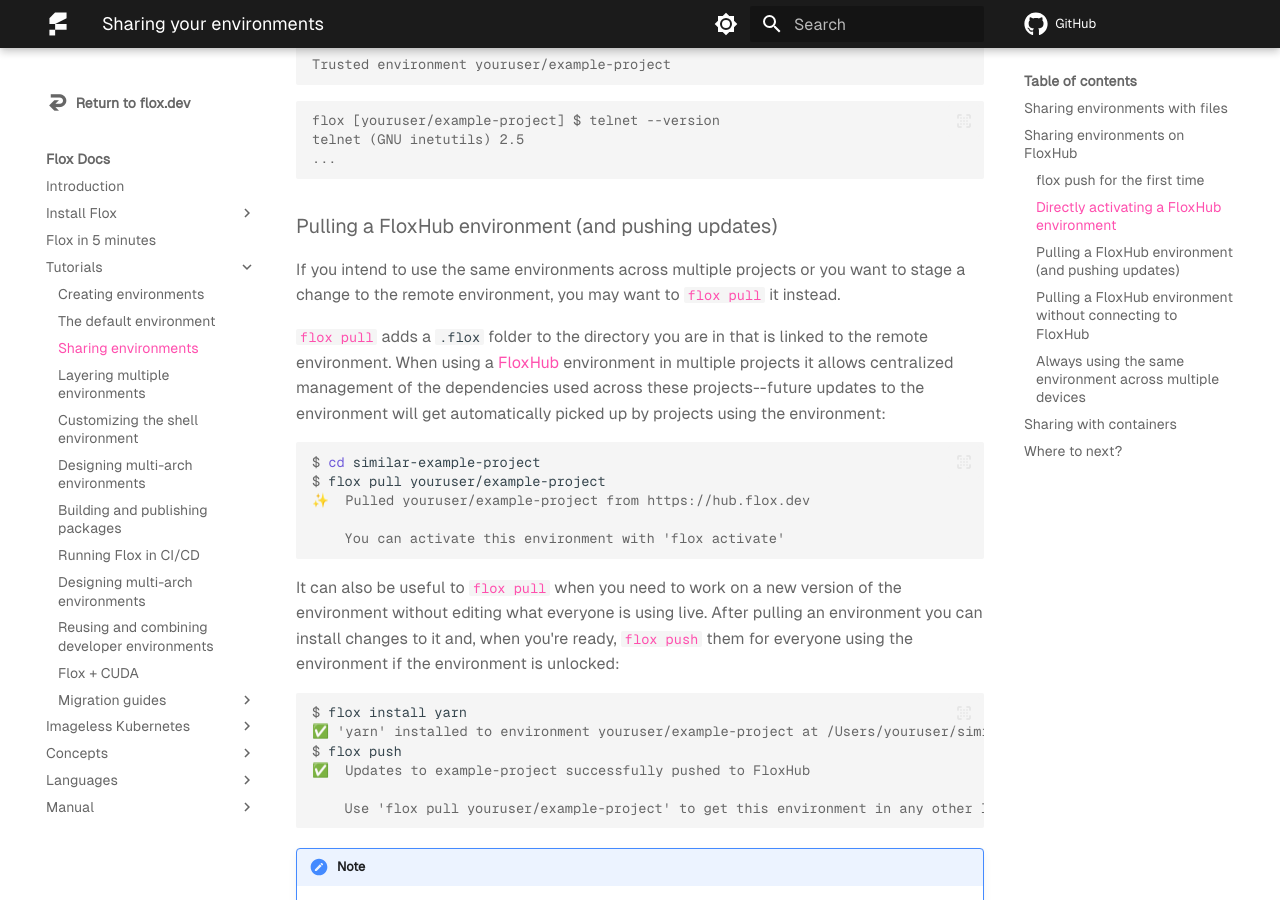
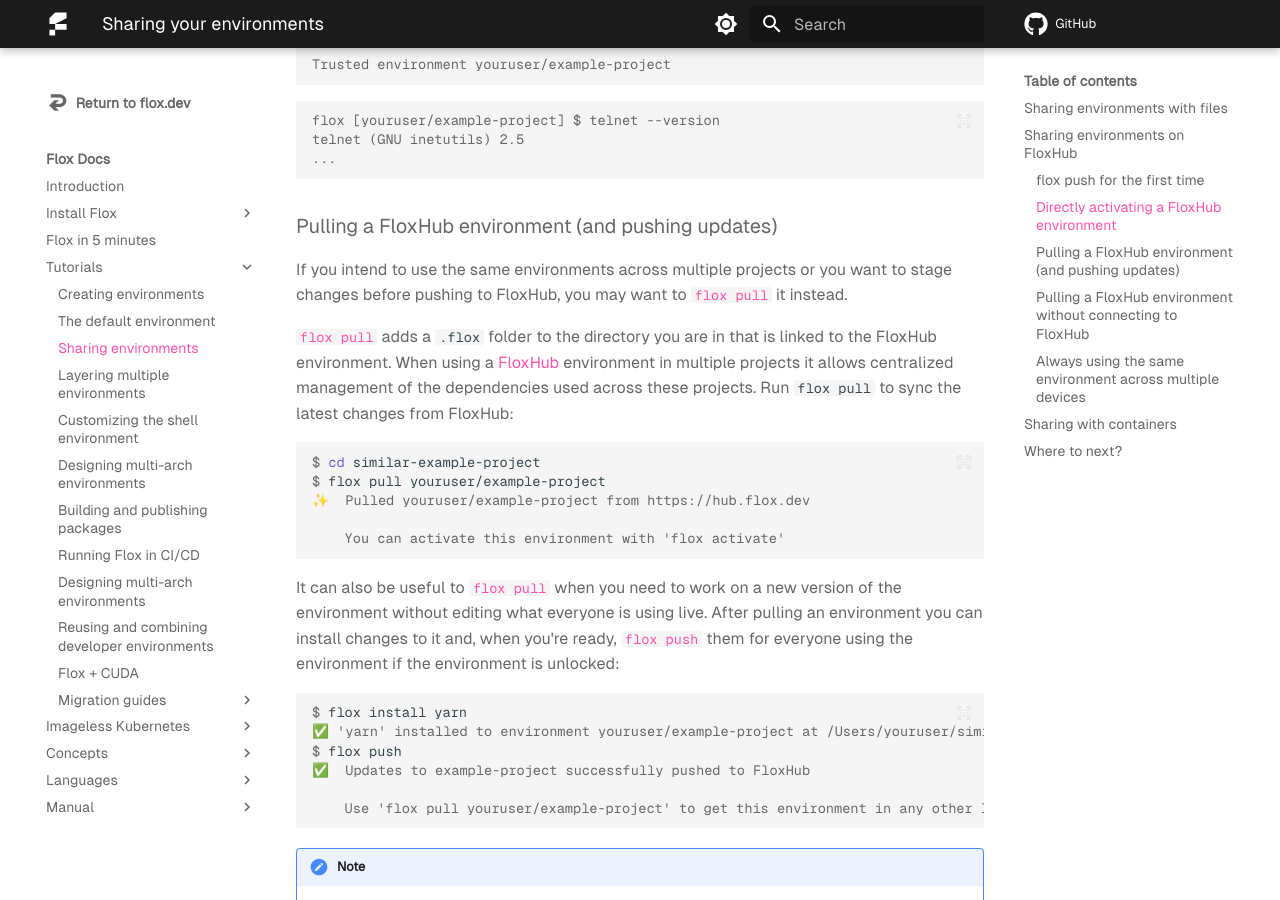
Before and after one commit to flox/floxdocs, an MkDocs documentation site: the page built from docs/tutorials/sharing-environments.md, in a window 1280 px wide and 900 px high, scrolled down 2245 px. Built offline with MkDocs 1.6.1 and Material for MkDocs 9.7.7, drawn with Linux system fonts in a browser that asks for light colours; plug-ins that fetch from the network failed and are left out; comment, search, counter and statistics services are not loaded.

Commit message:
fix: clarify updates require explicit pull
Removed incorrect claim that updates are automatically picked up

````diff
--- a/docs/tutorials/sharing-environments.md
+++ b/docs/tutorials/sharing-environments.md
@@ -102,9 +102,9 @@
 
 ### Pulling a FloxHub environment (and pushing updates)
 
-If you intend to use the same environments across multiple projects or you want to stage a change to the remote environment, you may want to [`flox pull`][flox_pull] it instead.
+If you intend to use the same environments across multiple projects or you want to stage changes before pushing to FloxHub, you may want to [`flox pull`][flox_pull] it instead.
 
-[`flox pull`][flox_pull] adds a `.flox` folder to the directory you are in that is linked to the remote environment. When using a [FloxHub][floxhub_concept] environment in multiple projects it allows centralized management of the dependencies used across these projects--future updates to the environment will get automatically picked up by projects using the environment:
+[`flox pull`][flox_pull] adds a `.flox` folder to the directory you are in that is linked to the FloxHub environment. When using a [FloxHub][floxhub_concept] environment in multiple projects it allows centralized management of the dependencies used across these projects. Run `flox pull` to sync the latest changes from FloxHub:
 
 ```console
 $ cd similar-example-project
````
